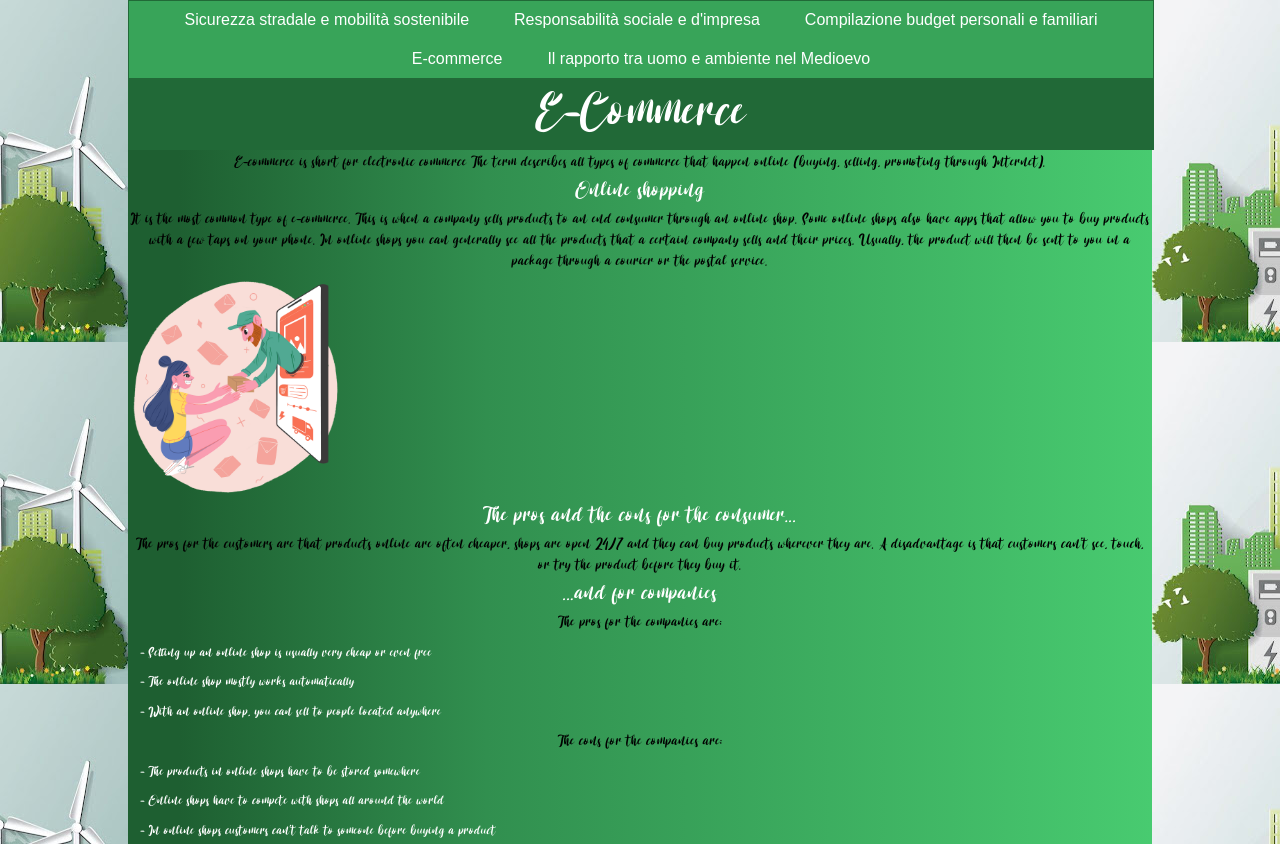
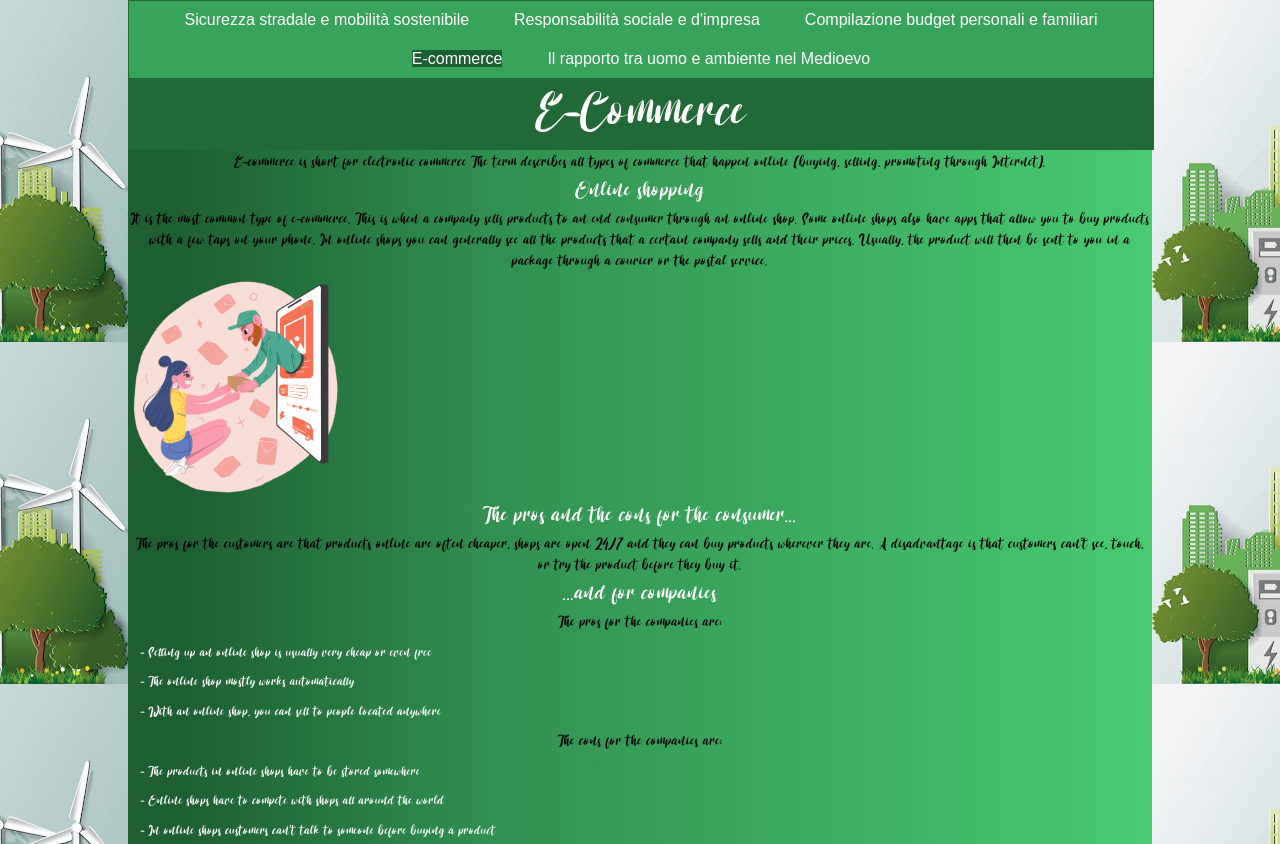
Before and after one commit to ItesEinaudiVerona/3D-mini-sito-Sostenibilit-, a plain HTML site: page ecommerce.html in a window 1280 px wide. Shown: the top 844 px of the page. Drawn offline with Linux system fonts and the light colour scheme; files whose address does not match are found by name.

Commit message:
Update ecommerce.html

```diff
--- a/ecommerce.html
+++ b/ecommerce.html
@@ -14,7 +14,7 @@
             <li><a href="index.html#Container_primogruppo">Sicurezza stradale e mobilità sostenibile</a></li>
             <li><a href="index.html#Container_secondogruppo">Responsabilità sociale e d'impresa</a></li>
             <li><a href="index.html#Container_terzogruppo">Compilazione budget personali e familiari</a></li>
-            <li><a href="index.html#Container_quartogruppo">E-commerce</a></li>
+            <li><a class="active" href="index.html#Container_quartogruppo">E-commerce</a></li>
             <li><a href="index.html#Container_quintogruppo">Il rapporto tra uomo e ambiente nel
                     Medioevo</a></li>
         </ul>
```
